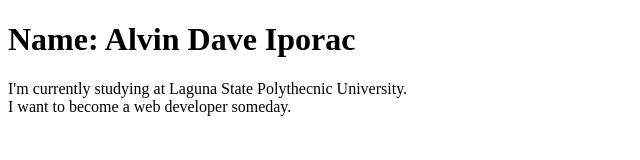
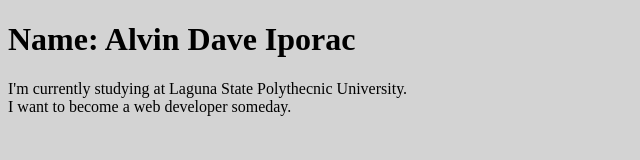
Before and after one commit to AlvinIporac/ITEC203, a plain HTML site: page index.html in a window 1280 px wide. Shown: the whole page, without its empty margins (0-640 px from the left). Drawn offline with Linux system fonts and the light colour scheme.

Commit message:
Update index.html

```diff
--- a/index.html
+++ b/index.html
@@ -3,11 +3,11 @@
 <head>
 <title>About Me</title>
 </head>
-<body>
+<body style="background-color: lightgrey">
 
-<h1>Name: Alvin Dave Iporac</h1>
-<p>I'm currently studying at Laguna State Polythecnic University.
-<br> I want to become a web developer someday. </br> </p>
+<h1 style= color:RoyalBlue"> Name: Alvin Dave Iporac</h1>
+<p1 style= color:SteelBlue"> I'm currently studying at Laguna State Polythecnic University.
+<br> I want to become a web developer someday. </p>
 
 </body>
 </html>
```
